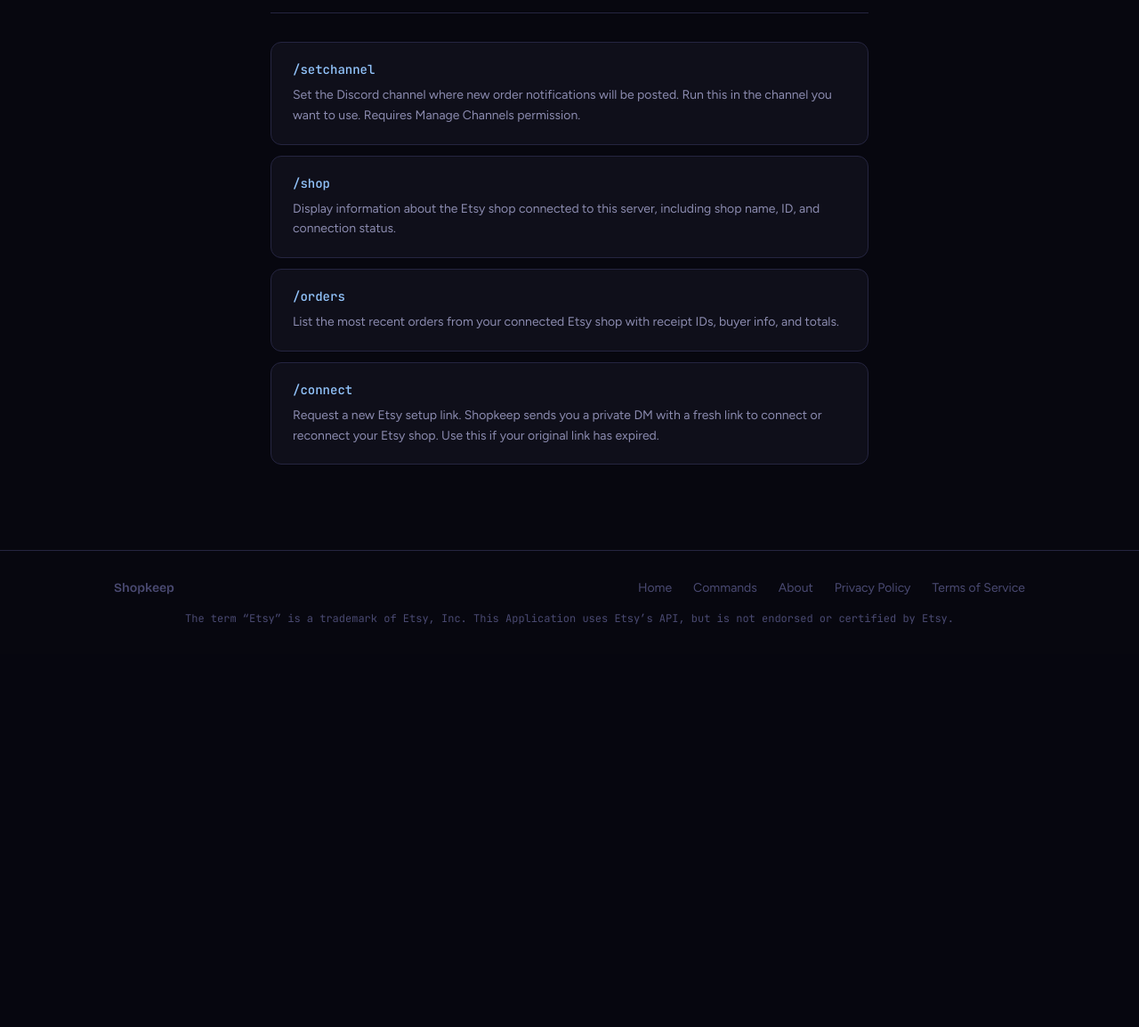
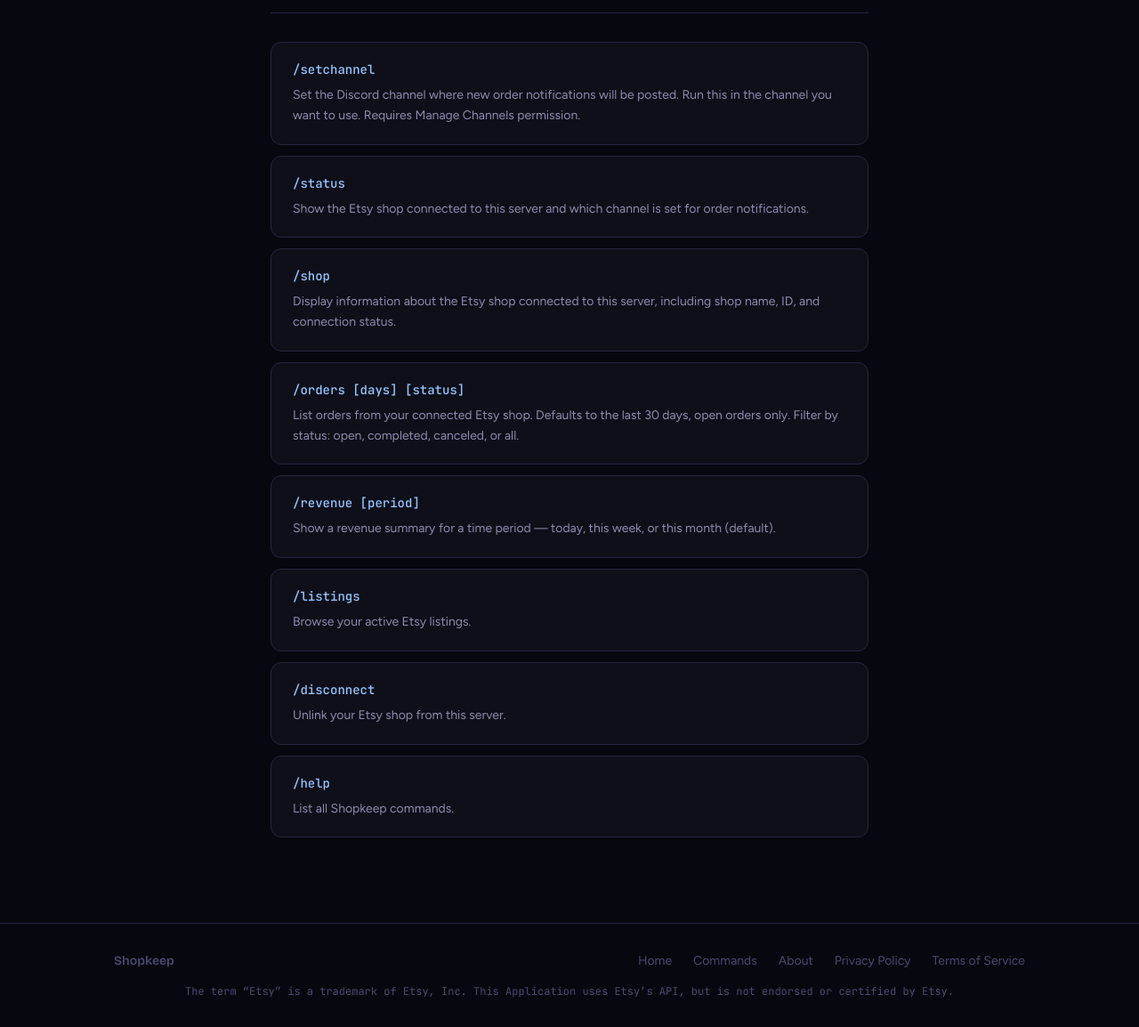
Before and after one commit to madisonewebb/shopkeep, a Flask app: page /commands in a window 1280 px wide. Shown: the part 254-1408 px from the top of the page at 89% size. Before the commit the page ends 956 px from the top, so only its background shows below. Run offline with Flask 3, Linux system fonts and the light colour scheme; some libraries are stand-ins or nearby versions.

Commit message:
docs: sync commands page and remove stale README command table

```diff
--- a/src/web/templates/commands.html
+++ b/src/web/templates/commands.html
@@ -106,18 +106,38 @@
         </div>
 
         <div class="cmd-card">
+          <code class="text-sk-lblue text-sm font-medium block mb-2">/status</code>
+          <p class="text-sm text-sk-muted leading-relaxed">Show the Etsy shop connected to this server and which channel is set for order notifications.</p>
+        </div>
+
+        <div class="cmd-card">
           <code class="text-sk-lblue text-sm font-medium block mb-2">/shop</code>
           <p class="text-sm text-sk-muted leading-relaxed">Display information about the Etsy shop connected to this server, including shop name, ID, and connection status.</p>
         </div>
 
         <div class="cmd-card">
-          <code class="text-sk-lblue text-sm font-medium block mb-2">/orders</code>
-          <p class="text-sm text-sk-muted leading-relaxed">List the most recent orders from your connected Etsy shop with receipt IDs, buyer info, and totals.</p>
+          <code class="text-sk-lblue text-sm font-medium block mb-2">/orders [days] [status]</code>
+          <p class="text-sm text-sk-muted leading-relaxed">List orders from your connected Etsy shop. Defaults to the last 30 days, open orders only. Filter by status: open, completed, canceled, or all.</p>
         </div>
 
         <div class="cmd-card">
-          <code class="text-sk-lblue text-sm font-medium block mb-2">/connect</code>
-          <p class="text-sm text-sk-muted leading-relaxed">Request a new Etsy setup link. Shopkeep sends you a private DM with a fresh link to connect or reconnect your Etsy shop. Use this if your original link has expired.</p>
+          <code class="text-sk-lblue text-sm font-medium block mb-2">/revenue [period]</code>
+          <p class="text-sm text-sk-muted leading-relaxed">Show a revenue summary for a time period — today, this week, or this month (default).</p>
+        </div>
+
+        <div class="cmd-card">
+          <code class="text-sk-lblue text-sm font-medium block mb-2">/listings</code>
+          <p class="text-sm text-sk-muted leading-relaxed">Browse your active Etsy listings.</p>
+        </div>
+
+        <div class="cmd-card">
+          <code class="text-sk-lblue text-sm font-medium block mb-2">/disconnect</code>
+          <p class="text-sm text-sk-muted leading-relaxed">Unlink your Etsy shop from this server.</p>
+        </div>
+
+        <div class="cmd-card">
+          <code class="text-sk-lblue text-sm font-medium block mb-2">/help</code>
+          <p class="text-sm text-sk-muted leading-relaxed">List all Shopkeep commands.</p>
         </div>
       </div>
     </div>
```
Also changed, not shown: README.md.
